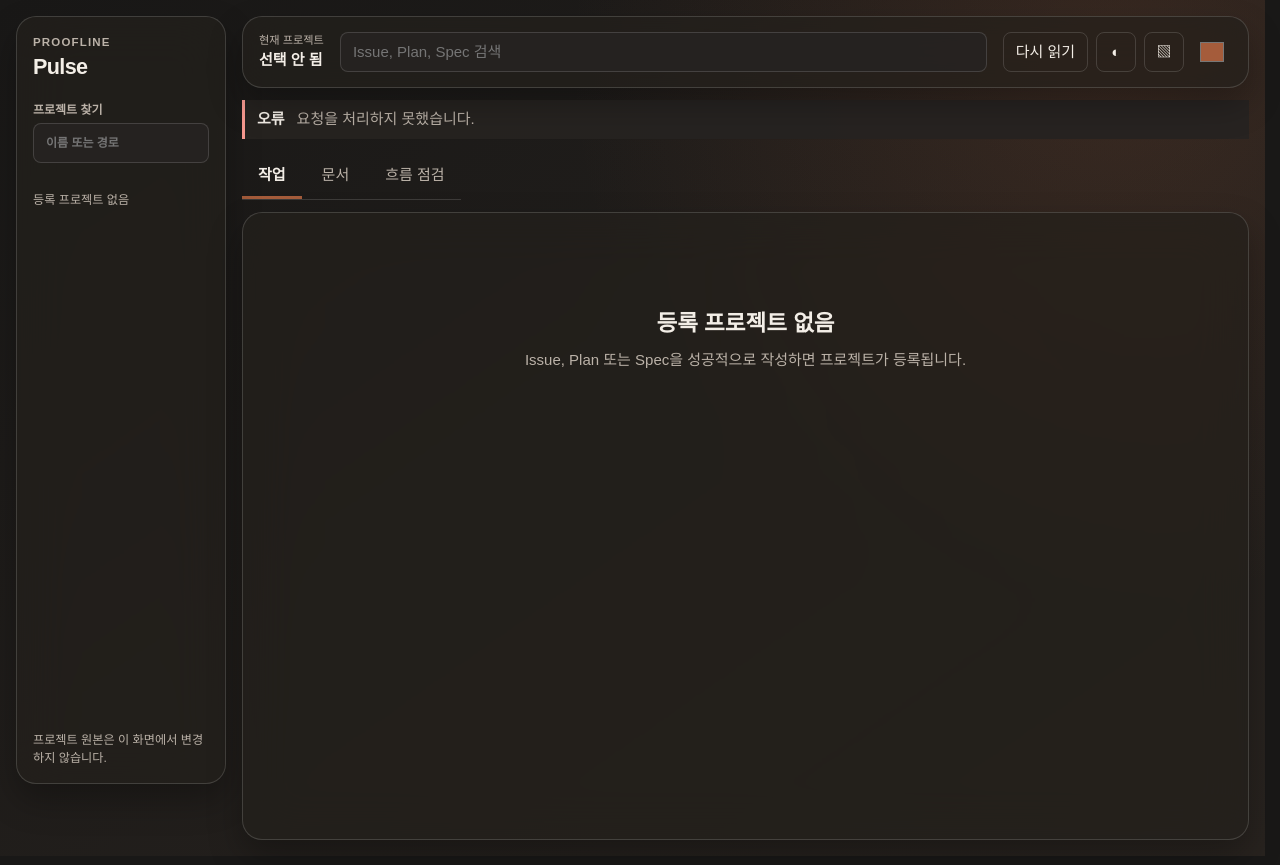
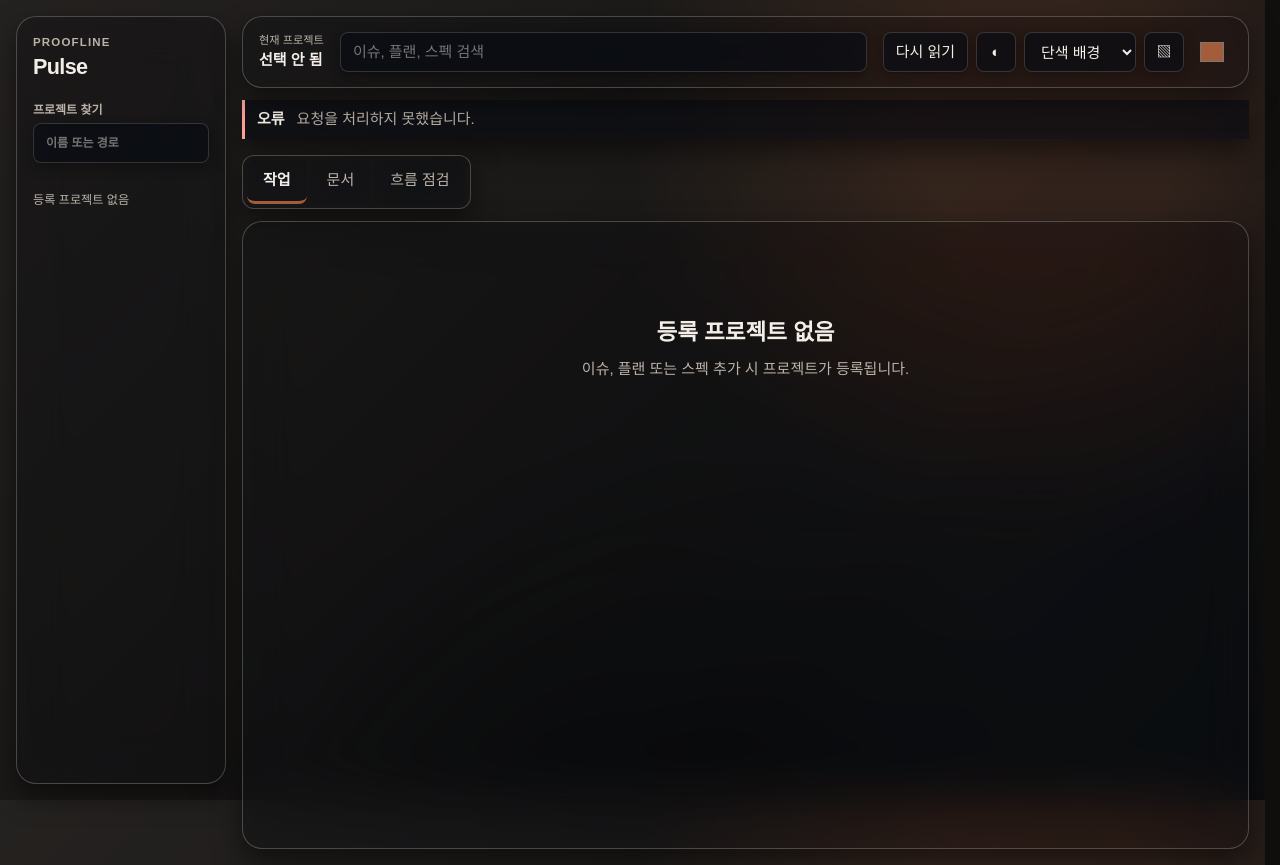
Before and after one commit to semisemil/codex-proofline, a plain HTML site: page dashboard/assets/index.html in a window 1280 px wide. Both pictures are taken after a click on the button "다크 테마로 전환". Drawn offline with Linux system fonts and the light colour scheme; no server answers.

Commit message:
fix: restore dashboard glass UI and background controls

```diff
--- a/dashboard/assets/app.js
+++ b/dashboard/assets/app.js
@@ -60,6 +60,7 @@
     scrim: byId('drawer-scrim'),
     rail: byId('rail-toggle'),
     theme: byId('theme-button'),
+    backgroundMode: byId('background-mode'),
     background: byId('background-button'),
     backgroundFile: byId('background-file'),
     accent: byId('accent-color'),
@@ -477,13 +478,13 @@
 
   function renderIssueFlow(issue) {
     const section = make('section', 'issue-flow');
-    section.append(make('h3', '', 'Issue → Plan → Spec'));
+    section.append(make('h3', '', '이슈 → 플랜 → 스펙'));
     const chain = make('div', 'flow-chain');
     chain.append(make('span', 'flow-node current', issue.id));
     for (const [kind, ids] of [['plan', issue.plan_ids || []], ['spec', issue.spec_ids || []]]) {
       chain.append(make('span', 'flow-arrow', '→'));
       if (ids.length === 0) {
-        chain.append(make('span', 'flow-node missing', kind === 'plan' ? 'Plan 없음' : 'Spec 없음'));
+        chain.append(make('span', 'flow-node missing', kind === 'plan' ? '플랜 없음' : '스펙 없음'));
       } else {
         const group = make('span', 'flow-node-group');
         for (const id of ids) {
@@ -505,7 +506,7 @@
     const controls = make('section', 'filters document-filters');
     controls.setAttribute('aria-label', '문서 필터와 정렬');
     const kind = controlGroup('종류', 'axis-filter');
-    kind.append(selectControl('종류', state.documentKind, [['all', 'Plan과 Spec'], ['plan', 'Plan'], ['spec', 'Spec']], (value) => {
+    kind.append(selectControl('종류', state.documentKind, [['all', '플랜과 스펙'], ['plan', '플랜'], ['spec', '스펙']], (value) => {
       state.documentKind = value; renderView();
     }, 'documents:kind'));
     const status = controlGroup('상태', 'axis-filter');
@@ -549,7 +550,7 @@
     option.dataset.focusKey = core.documentOptionFocusKey(item.document_kind, item.id);
     option.setAttribute('aria-pressed', String(selected));
     const identity = make('span', 'document-identity');
-    identity.append(make('span', 'document-kind', item.document_kind === 'plan' ? 'Plan' : 'Spec'), make('strong', '', item.id));
+    identity.append(make('span', 'document-kind', item.document_kind === 'plan' ? '플랜' : '스펙'), make('strong', '', item.id));
     const related = core.relatedState(item);
     option.append(
       identity,
@@ -566,7 +567,7 @@
     const region = make('article', 'document-detail');
     region.setAttribute('aria-label', '문서 본문');
     if (!state.selectedDocument) {
-      region.append(emptyState('문서를 선택하세요', 'Plan 또는 Spec을 선택하면 같은 화면에서 본문을 읽을 수 있습니다.'));
+      region.append(emptyState('문서를 선택하세요', '플랜 또는 스펙을 선택하면 같은 화면에서 본문을 읽을 수 있습니다.'));
       return region;
     }
     const documentError = state.documentErrors.get(state.selectedDocument);
@@ -581,7 +582,7 @@
     }
     const header = make('header', 'document-detail-header');
     header.append(
-      make('p', 'eyebrow', detail.kind === 'plan' ? 'Plan' : 'Spec'),
+      make('p', 'eyebrow', detail.kind === 'plan' ? '플랜' : '스펙'),
       make('h2', '', detail.title),
       make('p', 'document-path', detail.relative_path),
     );
@@ -715,7 +716,7 @@
     elements.viewPanel.replaceChildren();
     const project = selectedProject();
     if (!project) {
-      commitView(emptyState('등록 프로젝트 없음', 'Issue, Plan 또는 Spec을 성공적으로 작성하면 프로젝트가 등록됩니다.'), focusKey, fallbackFocusKey);
+      commitView(emptyState('등록 프로젝트 없음', '이슈, 플랜 또는 스펙 추가 시 프로젝트가 등록됩니다.'), focusKey, fallbackFocusKey);
       return;
     }
     if (project.availability !== 'available') {
@@ -861,7 +862,8 @@
     const image = mode === 'image' && state.backgroundUrl;
     document.documentElement.dataset.background = image ? 'image' : 'color';
     localStorage.setItem(STORAGE.background, image ? 'image' : 'color');
-    const label = image ? '단색 배경 사용' : '배경 이미지 선택';
+    elements.backgroundMode.value = image ? 'image' : 'color';
+    const label = state.backgroundUrl ? '배경 이미지 변경' : '배경 이미지 선택';
     elements.background.setAttribute('aria-label', label);
     elements.background.dataset.tooltip = label;
   }
@@ -980,11 +982,15 @@
       if (event.key === 'Escape' && state.drawerOpen) closeDrawer(true);
     });
     elements.theme.addEventListener('click', () => applyTheme(document.documentElement.dataset.theme === 'dark' ? 'light' : 'dark'));
-    elements.background.addEventListener('click', () => {
-      if (document.documentElement.dataset.background === 'image') setBackgroundMode('color');
-      else if (state.backgroundUrl) setBackgroundMode('image');
-      else elements.backgroundFile.click();
+    elements.backgroundMode.addEventListener('change', () => {
+      if (elements.backgroundMode.value === 'image' && !state.backgroundUrl) {
+        elements.backgroundFile.click();
+        elements.backgroundMode.value = document.documentElement.dataset.background;
+        return;
+      }
+      setBackgroundMode(elements.backgroundMode.value);
     });
+    elements.background.addEventListener('click', () => elements.backgroundFile.click());
     elements.backgroundFile.addEventListener('change', async () => {
       const file = elements.backgroundFile.files?.[0];
       if (!file || !/^image\/(png|jpeg|webp|gif)$/.test(file.type)) return;
--- a/dashboard/assets/core.js
+++ b/dashboard/assets/core.js
@@ -35,7 +35,7 @@
   const SIGNALS = Object.freeze({
     'work-definition-only': '작업 정의만 있음',
     'plan-draft': '설계 결정이 남음',
-    'spec-needed': 'Spec 작성 대기',
+    'spec-needed': '스펙 작성 대기',
     'implementation-not-ready': '구현 준비 안 됨',
     'implementation-ready': '구현 가능',
     'state-mismatch': '상태 불일치 가능성',
--- a/dashboard/assets/index.html
+++ b/dashboard/assets/index.html
@@ -12,7 +12,6 @@
 </head>
 <body>
   <a class="skip-link" href="#main-content">본문으로 건너뛰기</a>
-  <div id="background-shade" aria-hidden="true"></div>
   <div class="app-shell" id="app-shell">
     <aside class="project-panel glass" id="project-panel" aria-label="등록 프로젝트">
       <div class="project-panel-heading">
@@ -30,7 +29,6 @@
         <input id="project-search" type="search" autocomplete="off" placeholder="이름 또는 경로">
       </label>
       <div class="project-list" id="project-list" role="listbox" aria-label="등록 프로젝트 목록"></div>
-      <p class="panel-footnote">프로젝트 원본은 이 화면에서 변경하지 않습니다.</p>
     </aside>
 
     <button class="scrim" id="drawer-scrim" type="button" aria-label="프로젝트 drawer 닫기" tabindex="-1"></button>
@@ -49,12 +47,19 @@
         <label class="global-search">
           <span class="visually-hidden">선택 프로젝트 통합 검색</span>
           <input id="global-search" type="search" autocomplete="off"
-            placeholder="Issue, Plan, Spec 검색" disabled>
+            placeholder="이슈, 플랜, 스펙 검색" disabled>
         </label>
         <div class="context-actions">
           <button id="refresh-button" type="button" disabled>다시 읽기</button>
           <button class="icon-button" id="theme-button" type="button"
             aria-label="다크 테마로 전환" data-tooltip="다크 테마로 전환">◐</button>
+          <label class="background-mode-control">
+            <span class="visually-hidden">배경 종류</span>
+            <select id="background-mode" aria-label="배경 종류">
+              <option value="color">단색 배경</option>
+              <option value="image">이미지 배경</option>
+            </select>
+          </label>
           <button class="icon-button" id="background-button" type="button"
             aria-label="배경 이미지 선택" data-tooltip="배경 이미지 선택">▧</button>
           <input id="background-file" type="file" accept="image/png,image/jpeg,image/webp,image/gif"
--- a/dashboard/assets/styles.css
+++ b/dashboard/assets/styles.css
@@ -3,16 +3,24 @@
   --accent: #a55c3b;
   --accent-soft: color-mix(in srgb, var(--accent) 18%, transparent);
   --background-image: none;
-  --bg: #eee7dc;
-  --bg-deep: #d9cbbb;
-  --text: #292621;
-  --muted: #6c655d;
-  --surface: rgba(255, 252, 247, 0.66);
-  --surface-strong: rgba(255, 253, 249, 0.92);
-  --surface-opaque: #f7f2ea;
-  --border: rgba(255, 255, 255, 0.78);
-  --line: rgba(72, 61, 50, 0.18);
-  --shadow: 0 12px 30px rgba(77, 59, 42, 0.12);
+  --bg: #d9d0c8;
+  --text: #3a332e;
+  --muted: #6f6258;
+  --surface: rgb(248 244 241 / 0.15);
+  --surface-detail: rgb(248 244 241 / 0.11);
+  --surface-strong: rgb(248 244 241 / 0.75);
+  --surface-opaque: #f4efeb;
+  --border: rgba(83, 70, 62, 0.34);
+  --line: rgba(83, 70, 62, 0.26);
+  --shadow: 0 8px 24px rgba(62, 37, 20, 0.18);
+  --control-shadow: 0 4px 12px rgba(62, 37, 20, 0.12);
+  --canvas-glow: color-mix(in srgb, var(--accent) 28%, transparent);
+  --canvas-shade: rgba(83, 65, 53, 0.16);
+  --canvas-start: #ddd8d4;
+  --canvas-middle: #c9c0b9;
+  --canvas-end: #aaa39d;
+  --image-overlay: rgba(244, 239, 235, 0.16);
+  --glass-brightness: 1.06;
   --danger: #9d352f;
   --warning: #986110;
   --focus: color-mix(in srgb, var(--accent) 78%, #ffffff);
@@ -24,16 +32,24 @@
 
 :root[data-theme="dark"] {
   color-scheme: dark;
-  --bg: #191817;
-  --bg-deep: #28231f;
+  --bg: #100f0e;
   --text: #f3eee7;
   --muted: #bbb2a8;
-  --surface: rgba(35, 32, 29, 0.72);
-  --surface-strong: rgba(39, 36, 33, 0.94);
-  --surface-opaque: #282522;
-  --border: rgba(255, 255, 255, 0.15);
-  --line: rgba(255, 255, 255, 0.14);
-  --shadow: 0 16px 34px rgba(0, 0, 0, 0.28);
+  --surface: rgba(8, 11, 20, 0.28);
+  --surface-detail: rgba(255, 255, 255, 0.08);
+  --surface-strong: rgba(8, 11, 20, 0.64);
+  --surface-opaque: #151311;
+  --border: rgba(180, 170, 162, 0.34);
+  --line: rgba(180, 170, 162, 0.24);
+  --shadow: 0 12px 28px rgba(0, 0, 0, 0.5);
+  --control-shadow: 0 4px 12px rgba(0, 0, 0, 0.34);
+  --canvas-glow: color-mix(in srgb, var(--accent) 20%, transparent);
+  --canvas-shade: rgba(0, 0, 0, 0.38);
+  --canvas-start: #252220;
+  --canvas-middle: #171615;
+  --canvas-end: #0c0d0f;
+  --image-overlay: rgba(7, 8, 13, 0.34);
+  --glass-brightness: 0.92;
   --danger: #ff9e95;
   --warning: #f0bf68;
   --focus: color-mix(in srgb, var(--accent) 62%, #ffffff);
@@ -54,27 +70,23 @@ body {
   margin: 0;
   color: var(--text);
   background:
-    radial-gradient(circle at 88% 7%, var(--accent-soft), transparent 34rem),
-    linear-gradient(145deg, var(--bg), var(--bg-deep));
+    radial-gradient(circle at 82% 16%, var(--canvas-glow) 0 8rem, transparent 26rem),
+    radial-gradient(circle at 50% 115%, var(--canvas-shade) 0 10rem, transparent 30rem),
+    linear-gradient(135deg, var(--canvas-start), var(--canvas-middle) 52%, var(--canvas-end));
+  background-size: cover;
+  background-attachment: fixed;
   font-size: 15px;
   line-height: 1.5;
 }
 
 :root[data-background="image"] body {
   background-image:
-    linear-gradient(color-mix(in srgb, var(--bg) 48%, transparent), color-mix(in srgb, var(--bg-deep) 64%, transparent)),
+    linear-gradient(var(--image-overlay), var(--image-overlay)),
     var(--background-image);
   background-position: center;
+  background-repeat: no-repeat;
   background-size: cover;
   background-attachment: fixed;
-}
-
-#background-shade {
-  position: fixed;
-  inset: 0;
-  z-index: -1;
-  pointer-events: none;
-  background: radial-gradient(circle at 12% 80%, color-mix(in srgb, var(--accent) 10%, transparent), transparent 34rem);
 }
 
 button,
@@ -92,7 +104,10 @@ input[type="search"] {
 button {
   border: 1px solid var(--line);
   border-radius: calc(var(--space) * 2);
-  background: transparent;
+  background: var(--surface-strong);
+  box-shadow: var(--control-shadow);
+  backdrop-filter: blur(24px) saturate(1.6) brightness(var(--glass-brightness));
+  -webkit-backdrop-filter: blur(24px) saturate(1.6) brightness(var(--glass-brightness));
   cursor: pointer;
 }
 
@@ -112,7 +127,10 @@ select {
   border: 1px solid var(--line);
   border-radius: calc(var(--space) * 2);
   background: var(--surface-strong);
+  box-shadow: var(--control-shadow);
   padding: calc(var(--space) * 2) calc(var(--space) * 3);
+  backdrop-filter: blur(24px) saturate(1.6) brightness(var(--glass-brightness));
+  -webkit-backdrop-filter: blur(24px) saturate(1.6) brightness(var(--glass-brightness));
 }
 
 .visually-hidden {
@@ -145,8 +163,8 @@ select {
   border: 1px solid var(--border);
   background: var(--surface);
   box-shadow: var(--shadow);
-  backdrop-filter: blur(24px) saturate(1.6);
-  -webkit-backdrop-filter: blur(24px) saturate(1.6);
+  backdrop-filter: blur(24px) saturate(1.6) brightness(var(--glass-brightness));
+  -webkit-backdrop-filter: blur(24px) saturate(1.6) brightness(var(--glass-brightness));
 }
 
 .app-shell {
@@ -278,15 +296,9 @@ select {
   white-space: nowrap;
 }
 
-.project-list-empty,
-.panel-footnote {
+.project-list-empty {
   color: var(--muted);
   font-size: 0.76rem;
-}
-
-.panel-footnote {
-  margin: auto 0 0;
-  padding-top: 16px;
 }
 
 .workspace {
@@ -335,6 +347,11 @@ select {
 
 .context-actions {
   gap: calc(var(--space) * 2);
+}
+
+.background-mode-control select {
+  min-height: 40px;
+  width: 112px;
 }
 
 .context-actions button {
@@ -414,8 +431,11 @@ select {
   align-items: baseline;
   border-left: 3px solid var(--accent);
   background: var(--surface-strong);
+  box-shadow: var(--shadow);
   padding: 8px 12px;
   color: var(--muted);
+  backdrop-filter: blur(24px) saturate(1.6) brightness(var(--glass-brightness));
+  -webkit-backdrop-filter: blur(24px) saturate(1.6) brightness(var(--glass-brightness));
 }
 
 .status-message strong {
@@ -438,14 +458,22 @@ select {
 .view-tabs [role="tablist"] {
   display: inline-flex;
   gap: var(--space);
-  border-bottom: 1px solid var(--line);
+  border: 1px solid var(--border);
+  border-radius: calc(var(--space) * 3);
+  background: var(--surface);
+  box-shadow: var(--shadow);
+  padding: var(--space);
+  backdrop-filter: blur(24px) saturate(1.6) brightness(var(--glass-brightness));
+  -webkit-backdrop-filter: blur(24px) saturate(1.6) brightness(var(--glass-brightness));
 }
 
 .view-tabs button {
   min-height: 44px;
   border: 0;
   border-bottom: 3px solid transparent;
-  border-radius: 0;
+  border-radius: calc(var(--space) * 2);
+  background: transparent;
+  box-shadow: none;
   padding: 8px 16px;
   color: var(--muted);
 }
@@ -543,7 +571,16 @@ select {
 .issue-row,
 .document-option,
 .signal-card {
-  border-bottom: 1px solid var(--line);
+  border: 1px solid var(--border);
+  background: var(--surface);
+  box-shadow: var(--shadow);
+  backdrop-filter: blur(24px) saturate(1.6) brightness(var(--glass-brightness));
+  -webkit-backdrop-filter: blur(24px) saturate(1.6) brightness(var(--glass-brightness));
+}
+
+.issue-row,
+.signal-card {
+  border-radius: calc(var(--space) * 3);
 }
 
 .issue-toggle {
@@ -555,6 +592,10 @@ select {
   min-height: 76px;
   border: 0;
   border-radius: 8px;
+  background: transparent;
+  box-shadow: none;
+  backdrop-filter: none;
+  -webkit-backdrop-filter: none;
   padding: 12px 8px;
   text-align: left;
 }
@@ -629,7 +670,7 @@ select {
   gap: 20px;
   margin: 0 8px 16px;
   border-left: 3px solid var(--accent);
-  background: color-mix(in srgb, var(--surface-opaque) 74%, transparent);
+  background: var(--surface-detail);
   padding: 16px;
 }
 
@@ -678,6 +719,8 @@ select {
 
 .text-link {
   border: 0;
+  background: transparent;
+  box-shadow: none;
   padding: 2px 4px;
   color: var(--accent);
   text-decoration: underline;
@@ -703,7 +746,7 @@ select {
   border-top: 0;
   border-right: 0;
   border-left: 0;
-  border-radius: 0;
+  border-radius: calc(var(--space) * 2);
   text-align: left;
 }
 
@@ -969,8 +1012,7 @@ select {
   .project-panel h1,
   .project-panel .eyebrow,
   .project-search,
-  .project-option > :not(.project-rail-cue),
-  .panel-footnote {
+  .project-option > :not(.project-rail-cue) {
     display: none;
   }
 
@@ -1031,8 +1073,7 @@ select {
   .rail-expanded .project-panel h1,
   .rail-expanded .project-panel .eyebrow,
   .rail-expanded .project-search,
-  .rail-expanded .project-option > :not(.project-rail-cue),
-  .rail-expanded .panel-footnote {
+  .rail-expanded .project-option > :not(.project-rail-cue) {
     display: initial;
   }
 
@@ -1135,18 +1176,25 @@ select {
     position: relative;
     top: 0;
     display: grid;
-    grid-template-columns: 1fr auto;
+    grid-template-columns: minmax(0, 1fr);
     gap: 8px;
     padding: 12px;
   }
 
+  .context-main {
+    grid-column: 1;
+    grid-row: 1;
+  }
+
   .global-search {
-    grid-column: 1 / -1;
-    grid-row: 2;
+    grid-column: 1;
+    grid-row: 3;
   }
 
   .context-actions {
-    justify-content: end;
+    grid-column: 1;
+    grid-row: 2;
+    justify-content: start;
   }
 
   .context-actions #refresh-button {
@@ -1215,12 +1263,19 @@ select {
     gap: 4px;
   }
 
-  .context-actions button,
+  .context-actions .icon-button,
   .icon-button {
     min-width: 36px;
     width: 36px;
     height: 36px;
     padding: 0 8px;
+    font-size: 0.78rem;
+  }
+
+  .background-mode-control select {
+    min-height: 36px;
+    width: 92px;
+    padding: 4px 6px;
     font-size: 0.78rem;
   }
 
```
Also changed, not shown: tests/dashboard-ui.test.js (+20 -4 lines).
